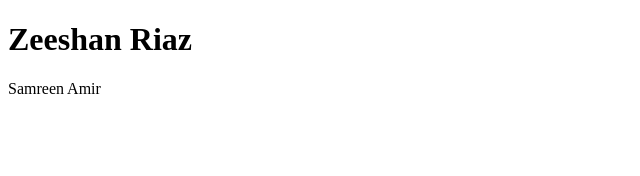
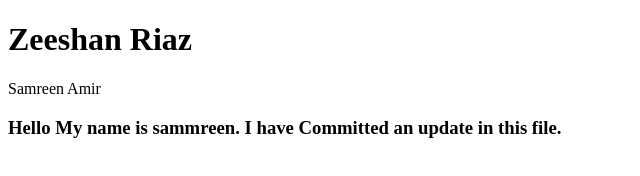
Before and after one commit to zeeshanriaz763/Testing, a plain HTML site: page testing.html in a window 1280 px wide. Shown: the whole page, without its empty margins (0-640 px from the left). Drawn offline with Linux system fonts and the light colour scheme.

Commit message:
Updated testing.html with changes by sammreen Amir

```diff
--- a/testing.html
+++ b/testing.html
@@ -8,5 +8,6 @@
 <body>
     <h1>Zeeshan Riaz</h1>
     <p>Samreen Amir</p>
+    <h3>Hello My name is sammreen. I have Committed an update in this file. </h3>
 </body>
 </html>
```
